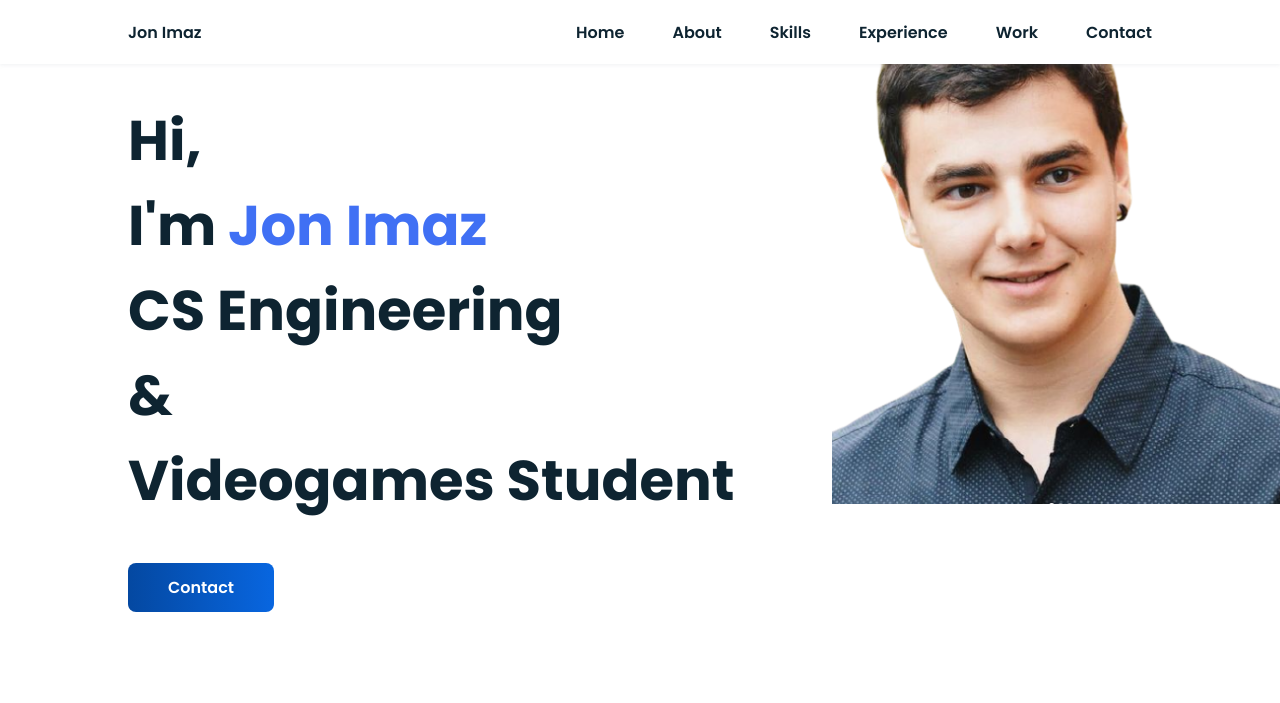
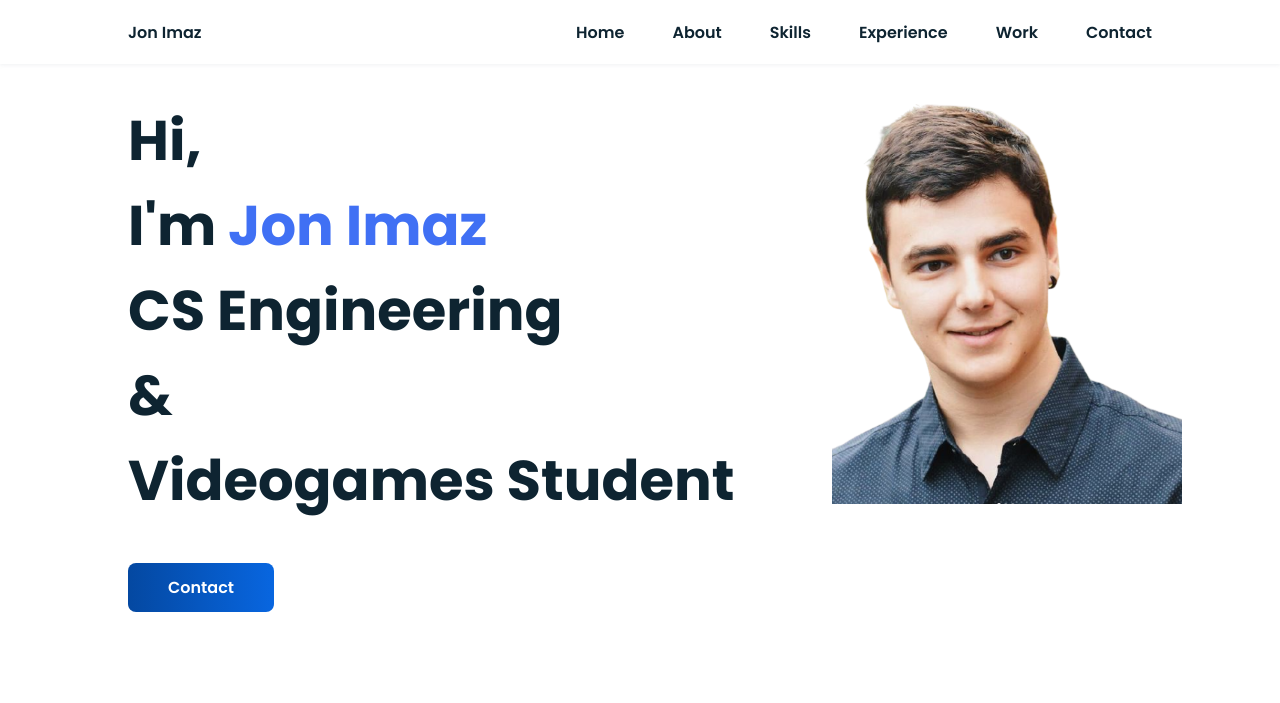
Before and after one commit to jonidra/jonidra.github.io, a plain HTML site: page index.html in a window 1280 px wide. Shown: the top 703 px of the page. Drawn offline with nearby package versions, Linux system fonts and the light colour scheme.

Commit message:
home image changed

```diff
--- a/index.html
+++ b/index.html
@@ -94,7 +94,7 @@
 
         <div class="home_img" data-aos="fade-down" data-aos-delay="500">
 
-          <img src="assets/img/jon-removebg-preview.png" />
+          <img src="assets/img/jonHome.png" />
         </div>
       </section>
 
```
Also changed, not shown: assets/img/jonHome.png (added).
